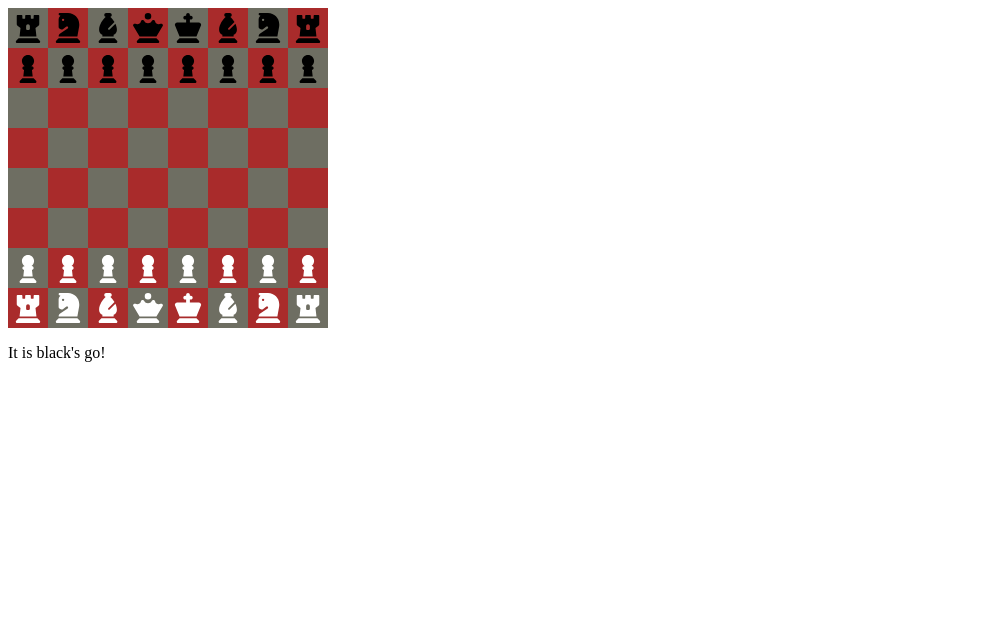
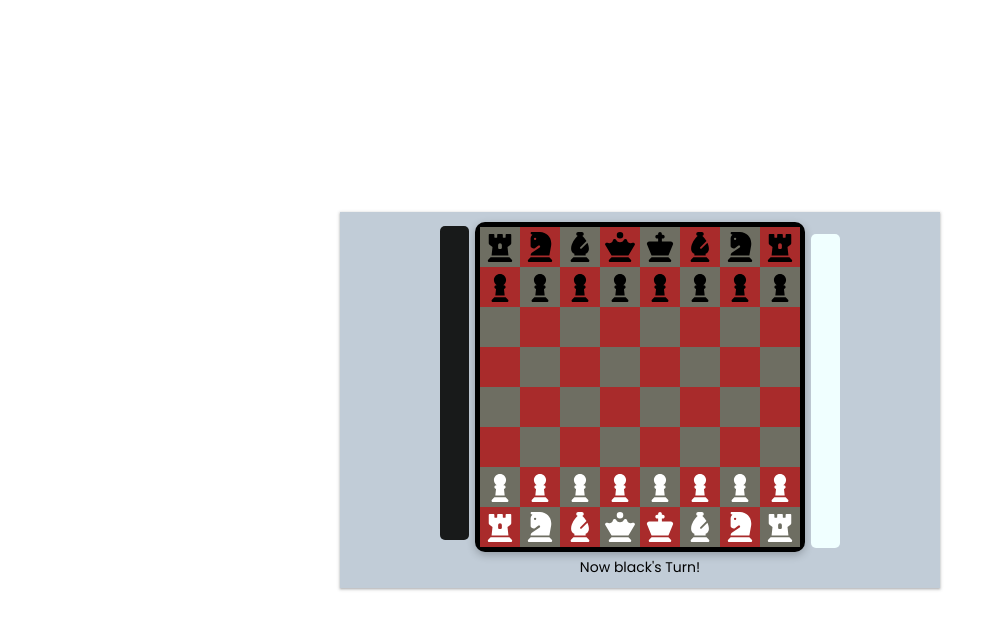
Before and after one commit to younusaliakash/chess-game, a plain HTML site: page index.html in a window 1280 px wide. Shown: the whole page, without its empty margins (0-997 px from the left). Drawn offline with Linux system fonts and the light colour scheme.

Commit message:
(feat) : Taken piece function and UI

```diff
--- a/index.html
+++ b/index.html
@@ -5,12 +5,29 @@
     <meta name="viewport" content="width=device-width, initial-scale=1.0" />
     <title>Chess Game</title>
     <link rel="stylesheet" href="style.css" />
-    <script src="https://kit.fontawesome.com/2ac668210f.js" crossorigin="anonymous"></script>
+    <script
+      src="https://kit.fontawesome.com/2ac668210f.js"
+      crossorigin="anonymous"
+    ></script>
+    <link rel="preconnect" href="https://fonts.googleapis.com" />
+    <link rel="preconnect" href="https://fonts.gstatic.com" crossorigin />
+    <link
+      href="https://fonts.googleapis.com/css2?family=Poppins:wght@400;500;600;800&display=swap"
+      rel="stylesheet"
+    />
   </head>
   <body>
-    <div id="gameboard"></div>
-    <p>It is <span id="player"></span>'s go!</p>
-    <p id="info-display"></p>
+    <main>
+      <section class="gamepad">
+        <div id="gameboard"></div>
+        <p class="info">Now <span id="player"></span>'s Turn!</p>
+        <p id="info-display"></p>
+        <div id="takenList" class="taken_by_white">
+        </div>
+        <div id="takenList" class="taken_by_black">
+        </div>
+      </section>
+    </main>
 
     <script src="pieces.js"></script>
     <script src="script.js"></script>
--- a/script.js
+++ b/script.js
@@ -1,9 +1,13 @@
 const gameBoard = document.querySelector('#gameboard');
 const playerDisplay = document.querySelector('#player');
 const infoDisplay = document.querySelector('#info-display');
+const takenByWhite = document.querySelector('.taken_by_white')
+const takenByBlack = document.querySelector('.taken_by_black')
 
 const width = 8;
 let playerGo = 'black';
+let allTakenPiecesByBlack = []
+let allTakenPiecesByWhite = []
 
 playerDisplay.textContent = playerGo
 
@@ -67,18 +71,32 @@ function dragOver(e) {
 
 function dragDrop(e) {
     e.stopPropagation();
-    // console.log('player go ', playerGo)
-    console.log('e.target', e.target)
     const correctGo = draggedElement.firstChild.classList.contains(playerGo)
     const taken = e.target.classList.contains('piece');
     const valid = checkValidity(e.target)
     const opponentGo = playerGo === 'white' ? 'black' : 'white';
-    // console.log('opponent go ', opponentGo)
     const takenByOpponent = e.target.firstChild?.classList.contains(opponentGo)
 
     if (correctGo) {
         if (takenByOpponent && valid) {
             e.target.parentNode.append(draggedElement)
+            if (e.target.firstChild.classList.contains('white')) {
+                takenByBlack.innerHTML = ''
+                allTakenPiecesByBlack.push(e.target)
+                allTakenPiecesByBlack?.forEach((piece) => {
+                    const item = document.createElement("div")
+                    item.innerHTML = piece.innerHTML
+                    takenByBlack.append(item)
+                })
+            } else if (e.target.firstChild.classList.contains('black')) {
+                takenByWhite.innerHTML = ''
+                allTakenPiecesByWhite.push(e.target)
+                allTakenPiecesByWhite?.forEach((piece) => {
+                    const item = document.createElement("div")
+                    item.innerHTML = piece.innerHTML
+                    takenByWhite.append(item)
+                })
+            }
             e.target.remove()
             checkForWin()
             changePlayer()
@@ -101,13 +119,14 @@ function dragDrop(e) {
 
 }
 
+
 function checkValidity(target) {
     const targetId = Number(target.getAttribute('square-id')) || Number(target.parentNode.getAttribute('square-id'))
     const startId = Number(startPositionId)
     const piece = draggedElement.id
-    console.log('targetId', targetId)
-    console.log('startIdd', startId)
-    console.log('endId', piece)
+    // console.log('targetId', targetId)
+    // console.log('startIdd', startId)
+    // console.log('endId', piece)
 
     switch (piece) {
         case 'pawn':
--- a/style.css
+++ b/style.css
@@ -1,9 +1,38 @@
+* {
+  margin: 0;
+  padding: 0;
+  box-shadow: border-box;
+}
+body {
+  font-family: "Poppins", sans-serif;
+  display: flex;
+  align-items: center;
+  justify-content: center;
+  min-height: 100vh;
+}
+main {
+  display: flex;
+  align-items: center;
+  justify-content: center;
+  width: 600px;
+  background-color: rgb(193, 204, 215);
+  box-shadow: rgba(60, 64, 67, 0.3) 0px 1px 2px 0px,
+    rgba(60, 64, 67, 0.15) 0px 1px 3px 1px;
+}
+.gamepad {
+  padding: 10px;
+  position: relative;
+}
+
 #gameboard {
   width: 320px;
   height: 320px;
   background-color: black;
   display: flex;
   flex-wrap: wrap;
+  box-shadow: rgba(0, 0, 0, 0.24) 0px 3px 8px;
+  padding: 5px;
+  border-radius: 10px;
 }
 .square {
   width: 40px;
@@ -19,12 +48,12 @@
   z-index: -9;
 }
 path {
-    position: relative;
-    z-index: -10;
+  position: relative;
+  z-index: -10;
 }
 .piece {
-    position: relative;
-    z-index: 9;
+  position: relative;
+  z-index: 9;
 }
 
 .beige {
@@ -40,3 +69,54 @@ path {
 .white {
   fill: #fff;
 }
+.info {
+  font-size: 14px;
+  text-align: center;
+  margin-top: 5px;
+}
+.taken_by_white {
+  position: absolute;
+  right: -25px;
+  bottom: 40px;
+  background-color: azure;
+  padding: 7px;
+  border-radius: 5px;
+  min-height: 100px;
+  height: 300px;
+  width: 15px;
+  overflow-y: auto;
+}
+.taken_by_black {
+  position: absolute;
+  left: -25px;
+  top: 14px;
+  background-color: rgb(24, 26, 26);
+  padding: 7px;
+  border-radius: 5px;
+  min-height: 100px;
+  max-height: 480px !important;
+  height: 300px;
+  width: 15px;
+  overflow-y: auto;
+}
+.taken_by_black svg {
+  fill: white;
+}
+#info-display {
+  /* width: 400px;
+  height: 220px;
+  background-color: rgb(201, 193, 193);
+  position: fixed;
+  left: 50%;
+  top: 50%;
+  -webkit-transform: translateX(-50%) translateY(-50%);
+  -moz-transform: translateX(-50%) translateY(-50%);
+  transform: translateX(-50%) translateY(-50%);
+  z-index: 10; */
+  text-align: center;
+  font-weight: 800;
+  /* border-radius: 10px;
+  display: flex;
+  align-items: center;
+  justify-content: center; */
+}
```
Also changed, not shown: pieces.js (+6 -6 lines).
